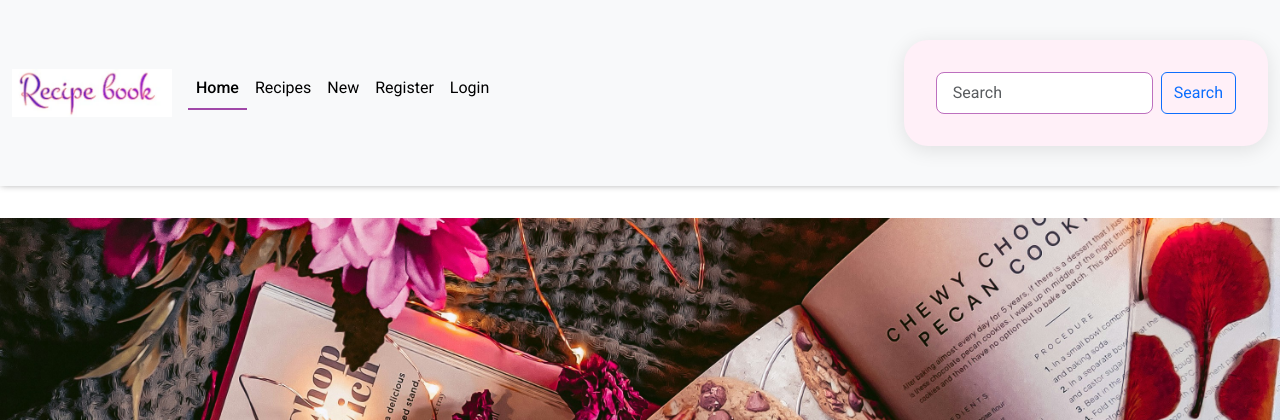
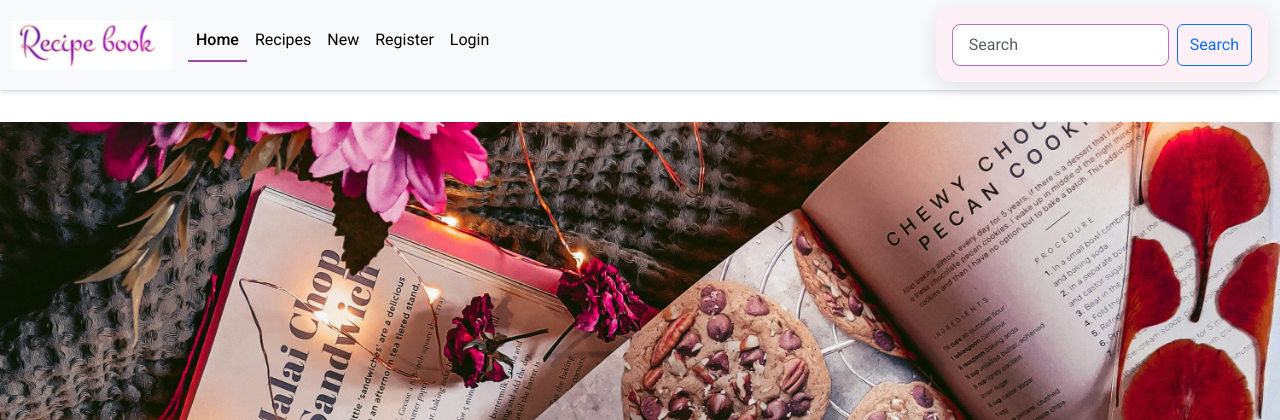
Before and after one commit to mildred-prog/recipe_book, a Django app: page / in a window 1280 px wide. Shown: the top 420 px of the page. Run offline with Django 4.2, Linux system fonts and the light colour scheme; some libraries are stand-ins or nearby versions.

Commit message:
Refactor form styles for improved layout and aesthetics

```diff
--- a/static/css/base.css
+++ b/static/css/base.css
@@ -130,10 +130,10 @@ img.logo {
 
 form {
     max-width: 600px;
-    margin: 2rem auto;
+    margin:  auto;
     background-color: #fff0f8;
-    padding: 2rem;
-    border-radius: 1.5rem;
+    padding: 1rem;
+    border-radius: 1rem;
     box-shadow: 0 4px 20px rgba(0, 0, 0, 0.1);
   }
 
```
